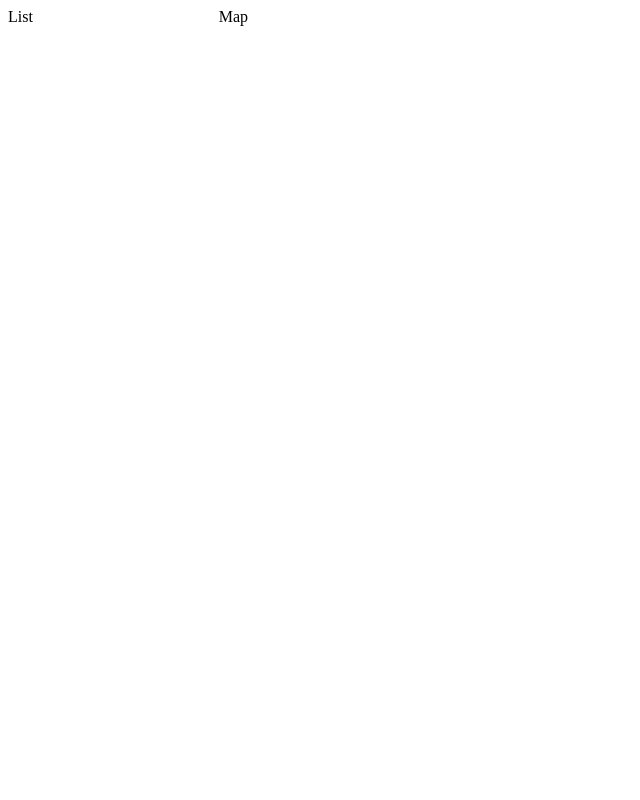
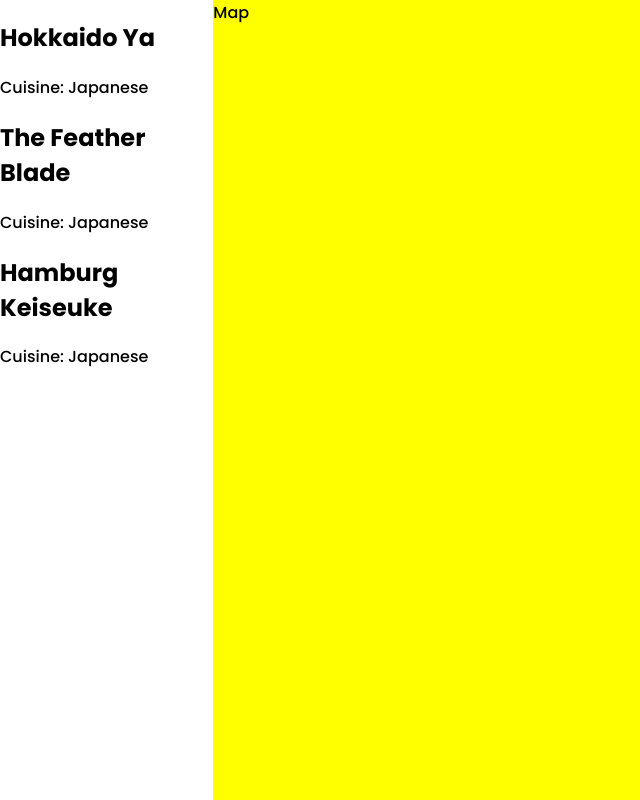
Before and after one commit to lethanhan97/foodistry, an Angular app: page / in a window 1280 px wide. Shown: the whole page, without its empty margins (0-640 px from the left). Built offline with nearby package versions, Linux system fonts and the light colour scheme.

Commit message:
added restaurant list item

```diff
--- /dev/null
+++ b/src/app/restaurants/restaurants-list-item/restaurants-list-item.component.html
@@ -0,0 +1,7 @@
+<article (click)="onClick()">
+  <header>
+    <h2>{{ restaurant?.name }}</h2>
+  </header>
+
+  <div>Cuisine: {{ restaurant?.cuisine }}</div>
+</article>
--- /dev/null
+++ b/src/app/restaurants/restaurants-list-item/restaurants-list-item.component.ts
@@ -0,0 +1,20 @@
+import { Component, EventEmitter, Input, OnInit, Output } from '@angular/core';
+import { Restaurant } from '../restaurants.model';
+
+@Component({
+  selector: 'app-restaurants-list-item',
+  templateUrl: './restaurants-list-item.component.html',
+  styleUrls: ['./restaurants-list-item.component.scss'],
+})
+export class RestaurantsListItemComponent implements OnInit {
+  @Input() restaurant: Restaurant | undefined;
+  @Output() select: EventEmitter<Restaurant> = new EventEmitter<Restaurant>();
+
+  constructor() {}
+
+  ngOnInit(): void {}
+
+  onClick(): void {
+    this.select.emit(this.restaurant);
+  }
+}
--- a/src/app/restaurants/restaurants-list-page/restaurants-list-page.component.html
+++ b/src/app/restaurants/restaurants-list-page/restaurants-list-page.component.html
@@ -1,5 +1,12 @@
 <div class="wrapper">
-  <section>List</section>
+  <section>
+    <app-restaurants-list-item
+      *ngFor="let restaurant of restaurants"
+      [restaurant]="restaurant"
+      (select)="onSelect($event)"
+    >
+    </app-restaurants-list-item>
+  </section>
 
-  <section>Map</section>
+  <section style="background-color: yellow">Map</section>
 </div>
--- a/src/app/restaurants/restaurants-list-page/restaurants-list-page.component.scss
+++ b/src/app/restaurants/restaurants-list-page/restaurants-list-page.component.scss
@@ -1,4 +1,7 @@
 .wrapper {
+  height: 100vh;
+  width: 100vw;
+
   display: grid;
   grid-template-columns: 1fr 5fr;
 }
--- a/src/app/restaurants/restaurants-list-page/restaurants-list-page.component.ts
+++ b/src/app/restaurants/restaurants-list-page/restaurants-list-page.component.ts
@@ -7,9 +7,46 @@
   styleUrls: ['./restaurants-list-page.component.scss'],
 })
 export class RestaurantsListPageComponent implements OnInit {
-  private restaurants: Restaurant[] = [];
+  restaurants: Restaurant[] = [];
+  selectedRestaurant: Restaurant | null = null;
 
   constructor() {}
 
-  ngOnInit(): void {}
+  ngOnInit(): void {
+    // TODO Migrate to a service
+    this.restaurants = [
+      {
+        id: 1,
+        name: 'Hokkaido Ya',
+        coords: {
+          lat: 0,
+          long: 0,
+        },
+        cuisine: 'Japanese',
+      },
+      {
+        id: 2,
+        name: 'The Feather Blade',
+        coords: {
+          lat: 0,
+          long: 0,
+        },
+        cuisine: 'Japanese',
+      },
+      {
+        id: 3,
+        name: 'Hamburg Keiseuke',
+        coords: {
+          lat: 0,
+          long: 0,
+        },
+        cuisine: 'Japanese',
+      },
+    ];
+  }
+
+  onSelect(restaurant: Restaurant): void {
+    this.selectedRestaurant = restaurant;
+    alert(`Selected restaurant is ${this.selectedRestaurant.name}`);
+  }
 }
--- a/src/app/restaurants/restaurants.model.ts
+++ b/src/app/restaurants/restaurants.model.ts
@@ -6,8 +6,8 @@
 }
 
 export interface Coords {
-  lat: string;
-  long: string;
+  lat: number;
+  long: number;
 }
 
 export type Cuisine =
--- a/src/app/restaurants/restaurants.module.ts
+++ b/src/app/restaurants/restaurants.module.ts
@@ -3,6 +3,7 @@
 import { Route, RouterModule } from '@angular/router';
 import { RestaurantsListPageComponent } from './restaurants-list-page/restaurants-list-page.component';
 import { RestaurantsDetailsPageComponent } from './restaurants-details-page/restaurants-details-page.component';
+import { RestaurantsListItemComponent } from './restaurants-list-item/restaurants-list-item.component';
 
 const routes: Route[] = [
   {
@@ -21,7 +22,7 @@
 ];
 
 @NgModule({
-  declarations: [RestaurantsListPageComponent, RestaurantsDetailsPageComponent],
+  declarations: [RestaurantsListPageComponent, RestaurantsDetailsPageComponent, RestaurantsListItemComponent],
   imports: [CommonModule, RouterModule.forChild(routes)],
 })
 export class RestaurantsModule {}
--- a/src/index.html
+++ b/src/index.html
@@ -1,11 +1,16 @@
-<!doctype html>
+<!DOCTYPE html>
 <html lang="en">
   <head>
-  <meta charset="utf-8">
+    <meta charset="utf-8" />
     <title>Foodistry</title>
-  <base href="/">
-  <meta name="viewport" content="width=device-width, initial-scale=1">
-  <link rel="icon" type="image/x-icon" href="favicon.ico">
+    <base href="/" />
+    <meta name="viewport" content="width=device-width, initial-scale=1" />
+    <link rel="icon" type="image/x-icon" href="favicon.ico" />
+    <link rel="preconnect" href="https://fonts.gstatic.com" />
+    <link
+      href="https://fonts.googleapis.com/css2?family=Poppins:wght@300;500;700&display=swap"
+      rel="stylesheet"
+    />
   </head>
   <body>
     <app-root></app-root>
--- a/src/styles.scss
+++ b/src/styles.scss
@@ -1 +1,11 @@
 /* You can add global styles to this file, and also import other style files */
+* {
+  box-sizing: border-box;
+}
+
+body {
+  margin: 0;
+  padding: 0;
+
+  font-family: "Poppins", sans-serif;
+}
```
Also changed, not shown: src/app/restaurants/restaurants-list-item/restaurants-list-item.component.scss (added), 1 other file (tests, documents, lock files or other folders). Lines whose indentation alone changed are shown as unchanged.
